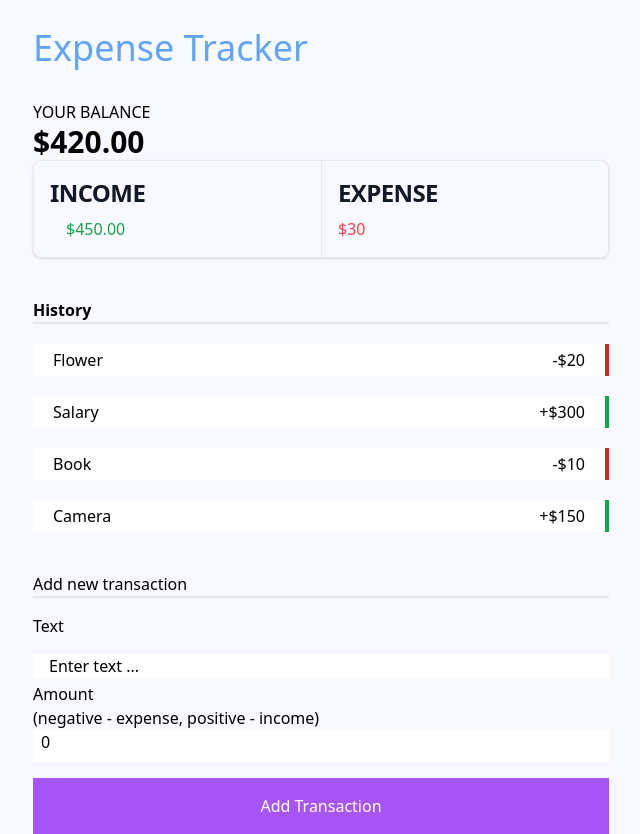
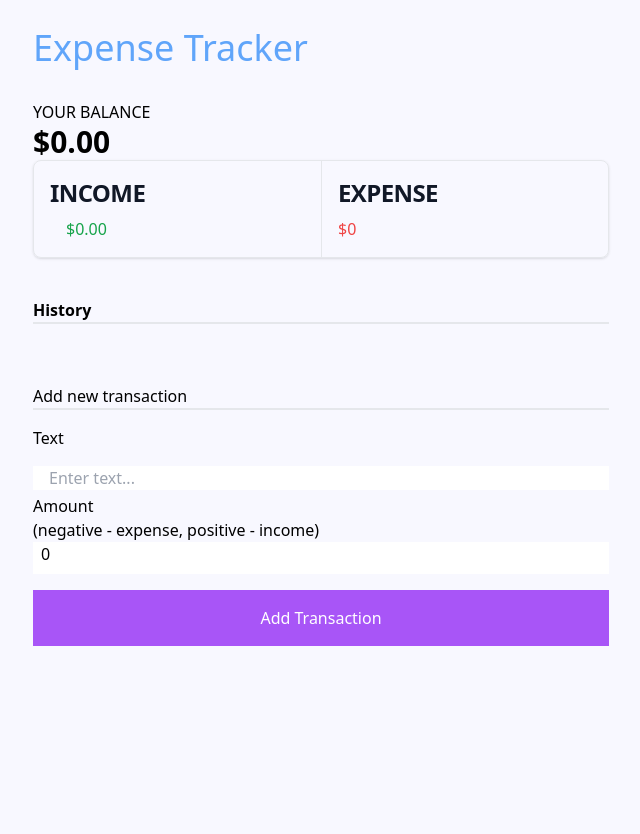
Before and after one commit to kpaccess/expense-calculator, a Next.js app: page / in a window 1280 px wide. Shown: the whole page, without its empty margins (127-767 px from the left). After the commit the page ends 800 px from the top, so only its background shows below. Built offline with nearby package versions, Linux system fonts and the light colour scheme.

Commit message:
removed console removed initial data updated reducer

```diff
--- a/src/components/addTransaction.js
+++ b/src/components/addTransaction.js
@@ -1,13 +1,32 @@
-import { useState } from "react";
+import { useState, useContext } from 'react';
+import { GlobalContext } from '@/context/GlobalState';
+
+function generateId() {
+  return Math.floor(Math.random() * 100000000);
+}
 
 function AddTransaction() {
-  const [text, setText] = useState("Enter text ...");
+  const context = useContext(GlobalContext);
+
+  const { addTransaction } = context;
+
+  const [text, setText] = useState('');
   const [amount, setAmount] = useState(0);
-  console.log(amount);
+
+  const onSubmit = (e) => {
+    e.preventDefault();
+    const newTransaction = {
+      id: generateId(),
+      text,
+      amount: +amount,
+    };
+    addTransaction(newTransaction);
+  };
+
   return (
     <div className="mt-10">
       <h3 className=" border-b-2 border-gray-200">Add new transaction</h3>
-      <form className="mt-4">
+      <form className="mt-4" onSubmit={onSubmit}>
         <div className="flex flex-col">
           <label htmlFor="text" className="mb-4">
             Text
@@ -17,6 +36,7 @@ function AddTransaction() {
             value={text}
             onChange={(e) => setText(e.target.value)}
             className="pl-4 border-gray-200"
+            placeholder="Enter text..."
           />
         </div>
         <div className="mt-1 flex flex-col">
--- a/src/components/balance.js
+++ b/src/components/balance.js
@@ -5,6 +5,7 @@ function Balance() {
   const context = useContext(GlobalContext);
   const { transactions } = context;
   const amounts = transactions.map((transaction) => transaction.amount);
+  console.log(amounts);
 
   const total = amounts.reduce((acc, item) => acc + item, 0).toFixed(2);
 
--- a/src/components/transaction.js
+++ b/src/components/transaction.js
@@ -4,7 +4,7 @@ import { GlobalContext } from '@/context/GlobalState';
 function Transaction({ id, amount, text }) {
   const context = useContext(GlobalContext);
   const { deleteTransaction } = context;
-  console.log(deleteTransaction);
+
   const sign = amount < 0 ? '-' : '+';
   const borderClr = sign === '-' ? 'border-red-600' : 'border-green-600';
   return (
--- a/src/context/appReducer.js
+++ b/src/context/appReducer.js
@@ -6,8 +6,13 @@ const appReducer = (state, action) => {
       return {
         ...state,
         transactions: state.transactions.filter(
-          (transcition) => transcition.id !== action.payload
+          (transaction) => transaction.id !== action.payload
         ),
+      };
+    case Action.addTransaction:
+      return {
+        ...state,
+        transactions: [action.payload, ...state.transactions],
       };
     default:
       return state;
--- a/src/context/globalState.js
+++ b/src/context/globalState.js
@@ -3,28 +3,7 @@ import AppReducer from './appReducer';
 
 // Initial state
 const initialState = {
-  transactions: [
-    {
-      id: 1,
-      text: 'Flower',
-      amount: -20,
-    },
-    {
-      id: 2,
-      text: 'Salary',
-      amount: 300,
-    },
-    {
-      id: 3,
-      text: 'Book',
-      amount: -10,
-    },
-    {
-      id: 4,
-      text: 'Camera',
-      amount: 150,
-    },
-  ],
+  transactions: [],
 };
 
 // Create context
@@ -32,6 +11,7 @@ export const GlobalContext = createContext(initialState);
 
 export const Action = {
   deleteTransaction: 'DELETE_TRANSACTION',
+  addTransaction: 'ADD_TRANSACTION',
 };
 
 // Provider component
@@ -39,10 +19,20 @@ export const GlobalProvider = ({ children }) => {
   const [state, dispatch] = useReducer(AppReducer, initialState);
 
   // Actions
+
+  // Delete Transaction
   function deleteTransaction(id) {
     dispatch({
       type: Action.deleteTransaction,
       payload: id,
+    });
+  }
+
+  // Add Transaction
+  function addTransaction(transaction) {
+    dispatch({
+      type: Action.addTransaction,
+      payload: transaction,
     });
   }
 
@@ -51,6 +41,7 @@ export const GlobalProvider = ({ children }) => {
       value={{
         transactions: state.transactions,
         deleteTransaction,
+        addTransaction,
       }}
     >
       {children}
```
